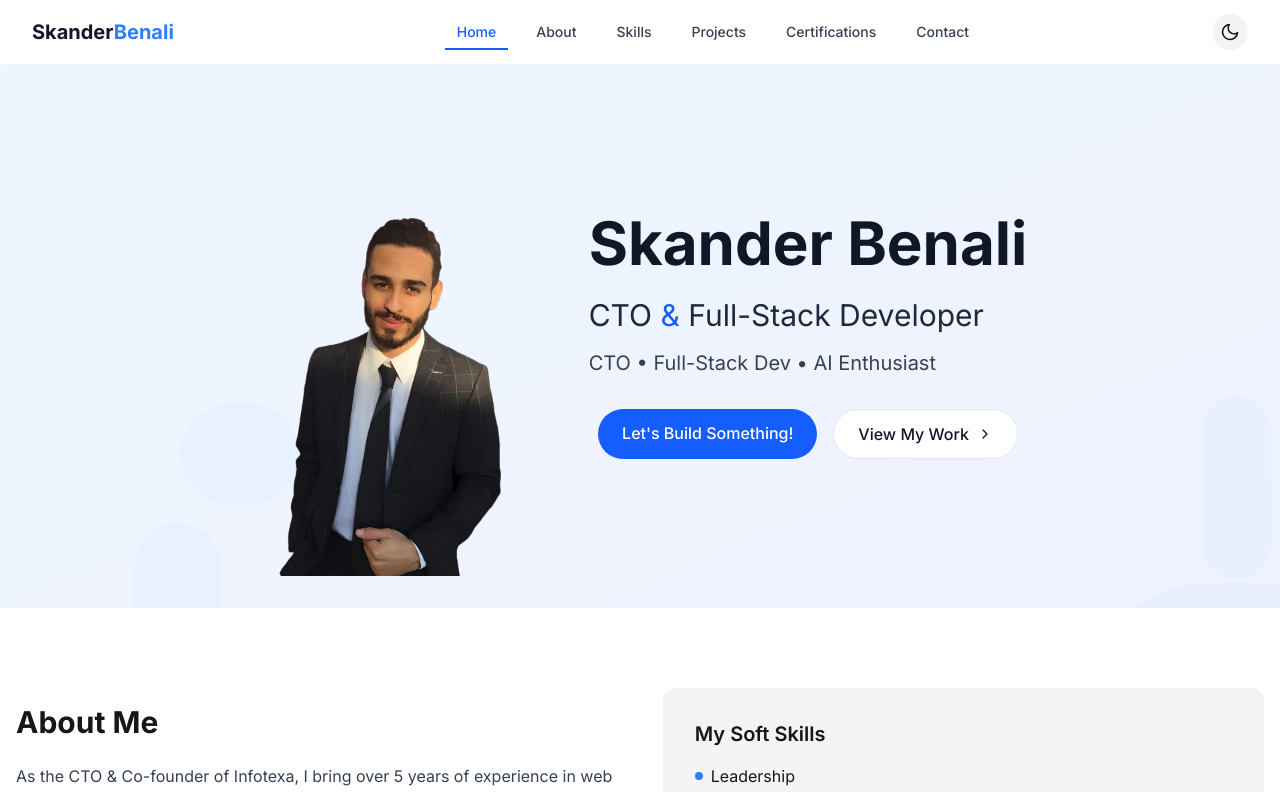
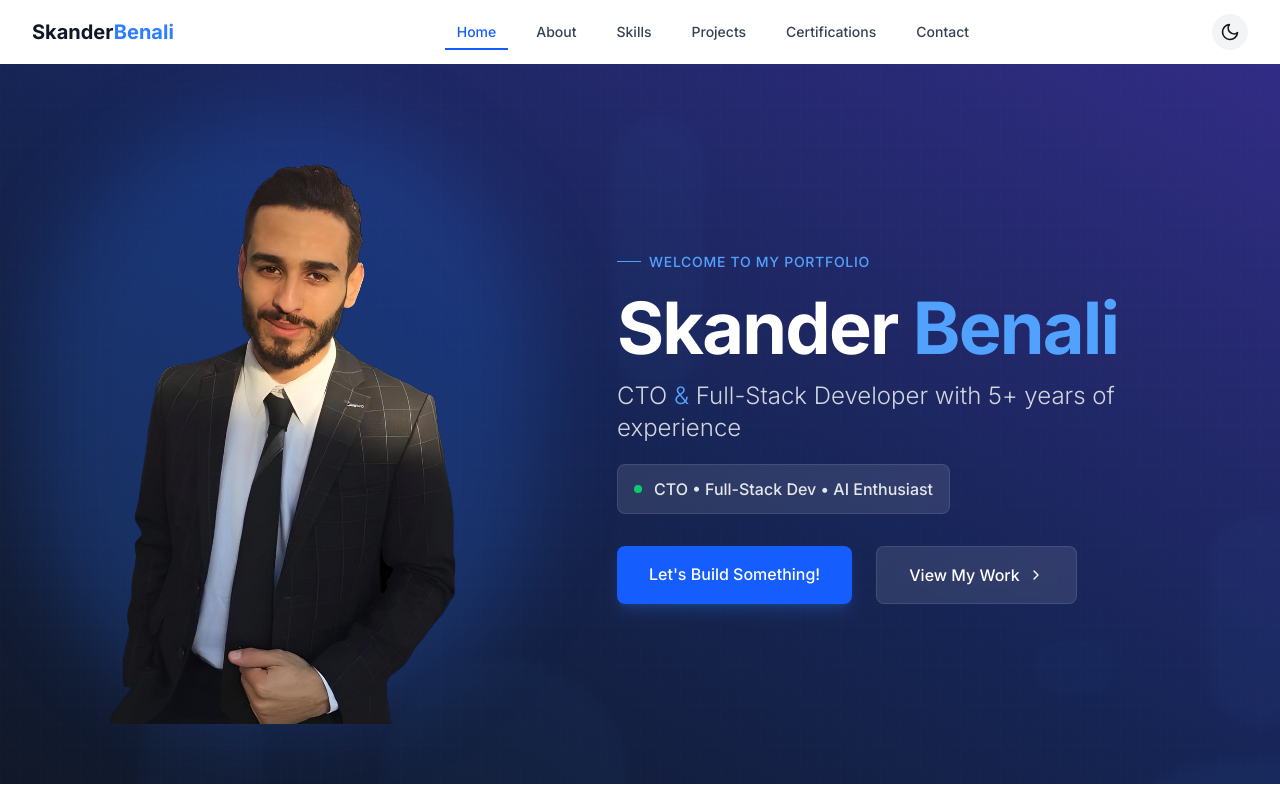
Before and after one commit to skanderbenali/portfolio, a Next.js app: page / in a window 1280 px wide. Shown: the top 792 px of the page. Built offline with nearby package versions, Linux system fonts and the light colour scheme.

Commit message:
Enhance hero section with professional design, custom grid pattern, and improved UI

```diff
--- a/src/app/page.tsx
+++ b/src/app/page.tsx
@@ -13,28 +13,32 @@ export default function Home() {
   return (
     <div className="flex flex-col items-center">
       {/* Hero Section */}
-      <section className="relative w-full py-20 md:py-28 lg:py-32 px-4 overflow-hidden">
-        <div className="absolute inset-0 bg-gradient-to-br from-blue-50 to-indigo-50 dark:from-gray-900 dark:to-gray-800 z-0"></div>
+      <section className="relative w-full min-h-[90vh] flex items-center overflow-hidden">
+        {/* Dark gradient background */}
+        <div className="absolute inset-0 bg-gradient-to-tr from-gray-900 via-blue-950 to-indigo-900 dark:from-gray-950 dark:via-blue-950 dark:to-indigo-950 z-0"></div>
 
-        {/* Animated background elements */}
+        {/* Subtle grid pattern overlay */}
+        <div className="absolute inset-0 bg-[url('/images/grid-pattern.svg')] opacity-10 z-0"></div>
+
+        {/* Animated particles */}
         <div className="absolute inset-0 overflow-hidden z-0">
-          {[...Array(5)].map((_, i) => (
+          {[...Array(8)].map((_, i) => (
             <motion.div
               key={i}
-              className="absolute bg-blue-500/10 dark:bg-blue-400/10 rounded-full"
+              className="absolute bg-blue-400/10 dark:bg-blue-300/10 rounded-full blur-sm"
               style={{
-                width: `${Math.random() * 300 + 50}px`,
-                height: `${Math.random() * 300 + 50}px`,
+                width: `${Math.random() * 300 + 100}px`,
+                height: `${Math.random() * 300 + 100}px`,
                 top: `${Math.random() * 100}%`,
                 left: `${Math.random() * 100}%`,
               }}
               initial={{ scale: 0, opacity: 0 }}
               animate={{
-                scale: [0, 1, 1.1, 1],
-                opacity: [0, 0.3, 0.2, 0]
+                scale: [0, 1, 1.2, 1],
+                opacity: [0, 0.4, 0.3, 0]
               }}
               transition={{
-                duration: Math.random() * 10 + 10,
+                duration: Math.random() * 10 + 15,
                 repeat: Infinity,
                 delay: Math.random() * 5
               }}
@@ -42,70 +46,72 @@ export default function Home() {
           ))}
         </div>
 
-        <div className="container mx-auto relative z-10">
-          <div className="flex flex-col md:flex-row items-center justify-center gap-8 md:gap-12">
-            {/* Profile Image */}
+        <div className="container mx-auto px-6 md:px-12 relative z-10">
+          <div className="flex flex-col md:flex-row items-center justify-between md:space-x-10 lg:space-x-20">
+            {/* Profile Image with subtle glow effect */}
             <motion.div
-              initial={{ opacity: 0, scale: 0.8 }}
-              animate={{ opacity: 1, scale: 1 }}
-              transition={{ duration: 0.5 }}
-              className="w-56 h-56 md:w-72 md:h-72 relative"
+              initial={{ opacity: 0, x: -50 }}
+              animate={{ opacity: 1, x: 0 }}
+              transition={{ duration: 0.7, ease: "easeOut" }}
+              className="w-72 h-72 md:w-[400px] md:h-[500px] lg:w-[500px] lg:h-[600px] relative"
             >
+              <div className="absolute inset-0 -left-3 -top-3 bg-blue-500/20 blur-2xl rounded-full z-0"></div>
+              <div className="relative z-10 w-full h-full">
                 <Image
                   src="/images/skander-benali.png"
                   alt="Skander Benali"
-                width={300}
-                height={300}
-                className="object-contain"
+                  width={600}
+                  height={700}
+                  className="object-contain w-full h-full"
                   priority
                 />
+              </div>
             </motion.div>
 
             {/* Text Content */}
-            <div className="text-center md:text-left">
             <motion.div
-                initial={{ opacity: 0, y: 20 }}
-                animate={{ opacity: 1, y: 0 }}
-                transition={{ duration: 0.5 }}
+              initial={{ opacity: 0, x: 50 }}
+              animate={{ opacity: 1, x: 0 }}
+              transition={{ duration: 0.7, ease: "easeOut" }}
+              className="text-center md:text-left md:max-w-xl lg:max-w-2xl"
             >
-                <h1 className="text-4xl md:text-5xl lg:text-6xl font-bold text-gray-900 dark:text-white mb-6">
-                  Skander Benali
+              <div className="inline-block mb-3">
+                <div className="flex items-center gap-2 text-sm font-medium text-blue-400 mb-2 tracking-wider">
+                  <span className="h-px w-6 bg-blue-400"></span>
+                  <span>WELCOME TO MY PORTFOLIO</span>
+                </div>
+              </div>
+
+              <h1 className="text-4xl md:text-5xl lg:text-7xl font-bold text-white mb-4 tracking-tight">
+                Skander <span className="text-blue-400">Benali</span>
               </h1>
-                <h2 className="text-2xl md:text-3xl text-gray-800 dark:text-gray-200 mb-4">
-                  CTO <span className="text-blue-600 dark:text-blue-400">&</span> Full-Stack Developer
+
+              <h2 className="text-xl md:text-2xl text-gray-300 font-light mb-5">
+                CTO <span className="text-blue-400">&</span> Full-Stack Developer with 5+ years of experience
               </h2>
-              </motion.div>
 
-              <motion.div
-                initial={{ opacity: 0, y: 20 }}
-                animate={{ opacity: 1, y: 0 }}
-                transition={{ duration: 0.5, delay: 0.2 }}
-              >
-                <p className="text-lg md:text-xl text-gray-700 dark:text-gray-300 mb-8">
+              <div className="bg-white/10 backdrop-blur-sm px-4 py-3 rounded-lg inline-flex items-center gap-3 mb-8 border border-white/10">
+                <span className="inline-block h-2 w-2 rounded-full bg-green-400 animate-pulse"></span>
+                <p className="text-gray-200 font-medium">
                   CTO • Full-Stack Dev • AI Enthusiast
                 </p>
-              </motion.div>
+              </div>
 
-              <motion.div
-                initial={{ opacity: 0, y: 20 }}
-                animate={{ opacity: 1, y: 0 }}
-                transition={{ duration: 0.5, delay: 0.4 }}
-                className="flex flex-col sm:flex-row gap-4 justify-center"
-              >
+              <div className="flex flex-col sm:flex-row gap-4 md:gap-6">
                 <Link
                   href="/contact"
-                  className="bg-blue-600 hover:bg-blue-700 text-white px-6 py-3 rounded-full font-medium transition-colors duration-300"
+                  className="bg-blue-600 hover:bg-blue-500 text-white px-8 py-4 rounded-lg font-medium transition-all duration-300 shadow-lg shadow-blue-500/20 hover:shadow-blue-500/30 hover:translate-y-[-2px]"
                 >
                   Let's Build Something!
                 </Link>
                 <Link
                   href="/projects"
-                  className="bg-white dark:bg-gray-800 text-gray-900 dark:text-white border border-gray-200 dark:border-gray-700 hover:border-blue-500 dark:hover:border-blue-500 px-6 py-3 rounded-full font-medium transition-colors duration-300 flex items-center justify-center gap-2"
+                  className="bg-white/10 backdrop-blur-sm hover:bg-white/20 text-white border border-white/10 hover:border-white/30 px-8 py-4 rounded-lg font-medium transition-all duration-300 flex items-center justify-center gap-2 hover:translate-y-[-2px]"
                 >
                   View My Work <FiChevronRight />
                 </Link>
+              </div>
             </motion.div>
-            </div>
           </div>
         </div>
       </section>
```
Also changed, not shown: public/images/grid-pattern.svg (added). Lines whose indentation alone changed are shown as unchanged.
